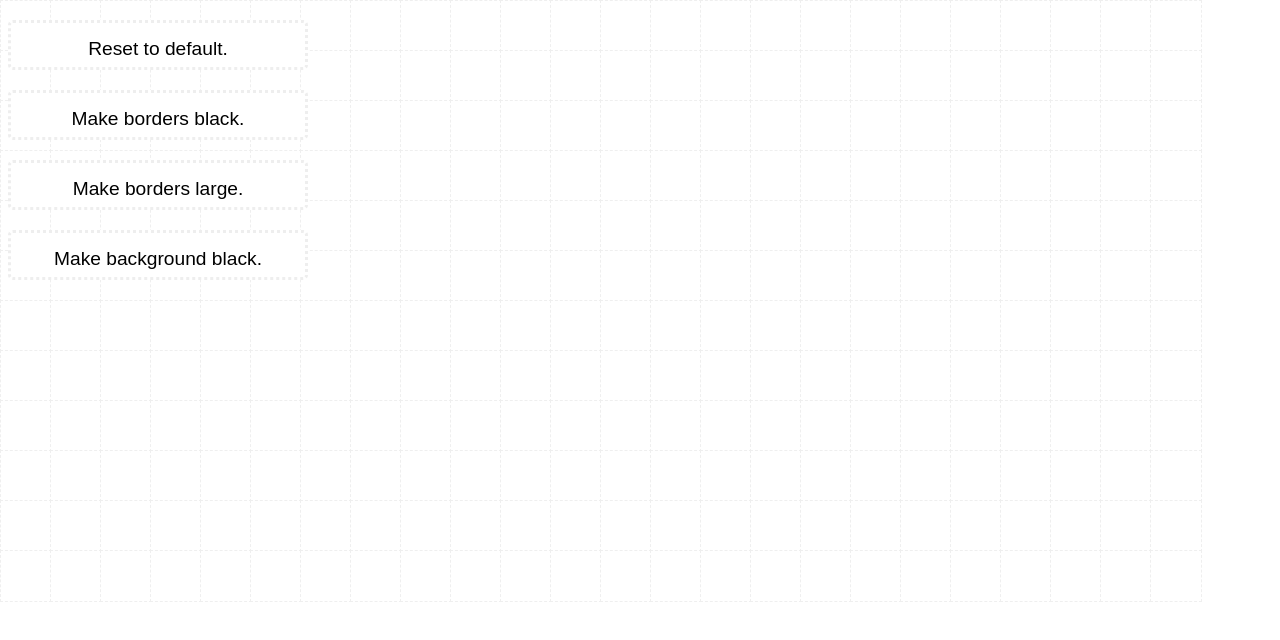
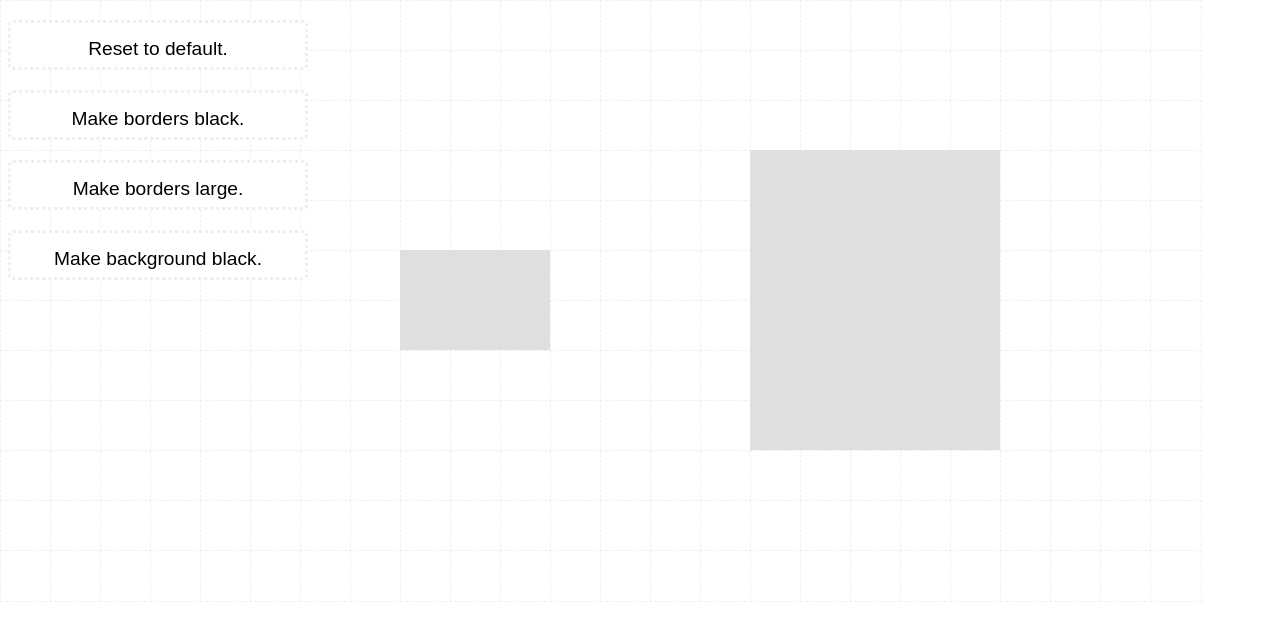
Before and after one commit to one-half-stacks/js-grid, a plain HTML site: page index.html in a window 1280 px wide. Drawn offline with Linux system fonts and the light colour scheme.

Commit message:
add card

```diff
--- a/grid.js
+++ b/grid.js
@@ -5,17 +5,24 @@
           // - rows
           // - cols
           // - grid { cell, fixL, fixR }
+          // - card { class }
 // @param rules: additional rules on grid control.
 function jsGrid(ele, config, rules) {
 
   drawGrid();
+
+  var cards = [];
+
+  // DEBUG
+  addCard(5, 8, 3, 2);
+  addCard(3, 15, 5, 6);
 
   // Display grid cells, lines, placement.
   function drawGrid() {
     var html = ele.innerHTML;
     for (var i = 0; i < config.rows; i++) {
       for (var j = 0; j < config.cols; j++) {
-        html += "<div class='grid-cell' id='gcell-" + i + "-" + j + "'></div>";
+        html += "<div class='" + config.grid.cell + "' id='gcell-" + i + "-" + j + "'></div>";
       }
     }
     ele.innerHTML = html;
@@ -28,4 +35,17 @@ function jsGrid(ele, config, rules) {
     }
   }
 
+  function addCard(i, j, hspan, vspan) {
+    var html = ele.innerHTML;
+    html += "<div class='" + config.card.class + "' id='gcard-" + cards.length + "'></div>";
+    ele.innerHTML = html;
+    var c = document.getElementById('gcard-' + cards.length);
+    c.style.top = config.cellSize * i + 'px';
+    c.style.left = config.cellSize * j + 'px';
+    c.style.width = hspan * config.cellSize + 'px';
+    c.style.height = vspan * config.cellSize + 'px';
+    c.style.backgroundColor = '#dfdfdf'; // DEBUG
+    cards.push(c);
+  }
+
 }
--- a/index.html
+++ b/index.html
@@ -10,6 +10,9 @@
 .fl {
 }
 .fr {
+}
+.grid-card {
+  position: absolute; margin: 0; padding: 0;
 }
 button {
   width: 300px; height: 50px; display: block; margin: 20px 0;
@@ -30,6 +33,9 @@ button {
       cell: 'grid-cell',
       fixL: 'fl', // left border is fixed border
       fixR: 'fr',
+    },
+    card: {
+      class: 'grid-card',
     },
   }, {
     // layout rules
```
